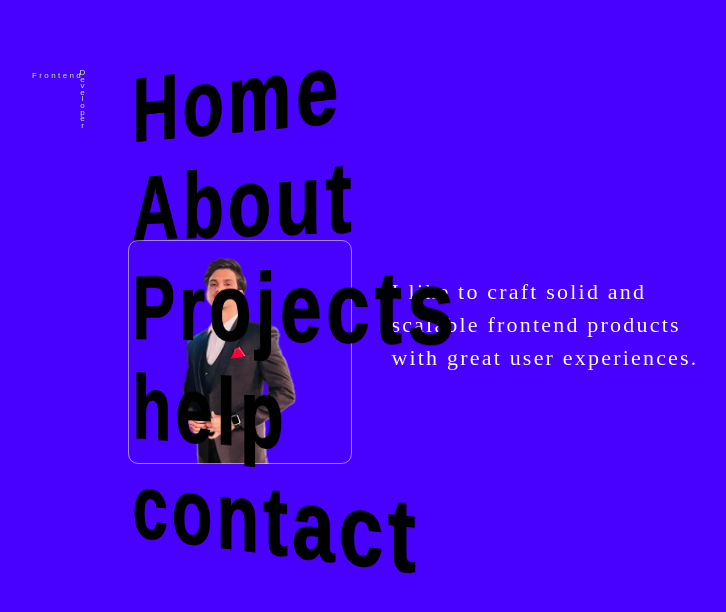
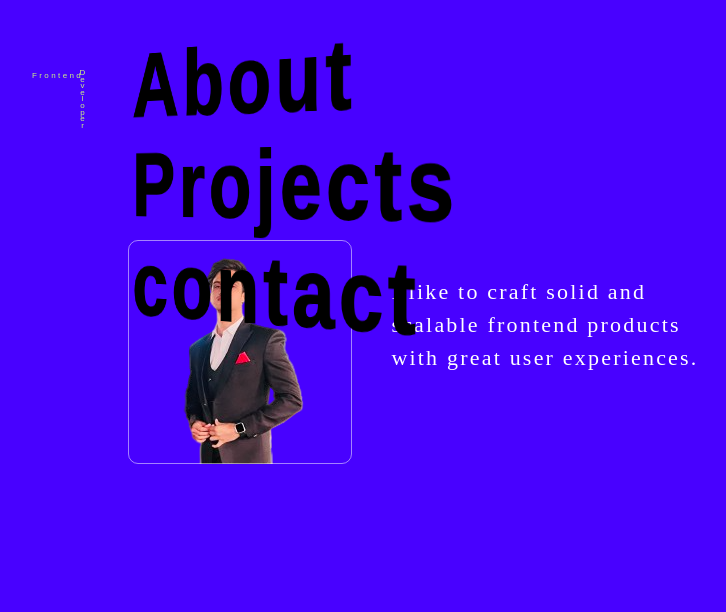
Before and after one commit to Shoaibk2604/my-portfolio, a React (Create React App) app: page / in a window 1280 px wide. Shown: the top 612 px of the page, without its empty margins (64-790 px from the left). Built offline with nearby package versions, Linux system fonts and the light colour scheme.

Commit message:
page-animation

```diff
--- a/package.json
+++ b/package.json
@@ -6,6 +6,7 @@
     "@testing-library/jest-dom": "^5.16.5",
     "@testing-library/react": "^13.4.0",
     "@testing-library/user-event": "^13.5.0",
+    "framer-motion": "^10.12.12",
     "react": "^18.2.0",
     "react-dom": "^18.2.0",
     "react-scripts": "5.0.1",
--- a/src/App.css
+++ b/src/App.css
@@ -34,7 +34,7 @@ body {
 
 /* Profile Card */
 .profile-container {
-  width: 14em;
+  width: 23em;
   height: 14em;
   position: fixed;
   top: 15em;
@@ -73,7 +73,6 @@ body {
 /* profile title */
 .profile-title {
   color: #ccf381;
-
 }
 .title-one {
   position: fixed;
@@ -98,14 +97,14 @@ body {
   top: 9em;
   left: 19em;
 }
-.profile-container:hover  .title-two{
+.profile-container:hover .title-two {
   top: 10.2em;
   left: 21.5em;
   writing-mode: horizontal-tb;
   letter-spacing: 0.3em;
 }
 
-.profile-info p{
+.profile-info p {
   color: #fff;
   letter-spacing: 0.1em;
   position: fixed;
@@ -114,5 +113,10 @@ body {
   left: 20.7em;
   width: 15em;
   height: 100%;
-  font-family: 'Caveat', cursive;
+  font-family: "Caveat", cursive;
 }
+
+.transition{
+  background-color: #ccf381;
+  z-index: 9999 !important;
+}
--- a/src/App.js
+++ b/src/App.js
@@ -1,10 +1,10 @@
-import './App.css';
-import Home from './pages/Home';
+import "./App.css";
+import AnimatedRoutes from "./components/AnimatedRoutes";
 
 function App() {
   return (
     <div className="App">
-      <Home/>
+        <AnimatedRoutes />
     </div>
   );
 }
--- /dev/null
+++ b/src/components/AnimatedRoutes.jsx
@@ -0,0 +1,19 @@
+import { AnimatePresence } from "framer-motion";
+import React from "react";
+import { Route, Routes, useLocation } from "react-router-dom";
+import Home from "../pages/Home";
+import Project from "../pages/Projects/Project";
+
+const AnimatedRoutes = () => {
+  const location = useLocation();
+  return (
+    <AnimatePresence>
+      <Routes location={location} key={location.pathname}>
+        <Route path="/" element={<Home />} />
+        <Route path="/project" element={<Project />} />
+      </Routes>
+    </AnimatePresence>
+  );
+};
+
+export default AnimatedRoutes;
--- a/src/components/Navigation.jsx
+++ b/src/components/Navigation.jsx
@@ -1,16 +1,17 @@
 import React from "react";
+import { Link } from "react-router-dom";
 
 const Navigation = () => {
-  return (<div className=" navigation-container">
-
-    <div className="absolute inset-y-0 right-12 navigation-wrapper uppercase ">
-      <div className="nav-btns ">Home</div>
-      <div className="nav-btns ">About</div>
-      <div className="nav-btns">Projects</div>
-      <div className="nav-btns">help</div>
-      <div className="nav-btns">contact</div>
+  return (
+    <div className=" navigation-container">
+      <div className="absolute inset-y-0 right-12 navigation-wrapper uppercase ">
+        <div className="nav-btns ">About</div>
+        <Link to={"/project"}>
+          <div className="nav-btns">Projects</div>
+        </Link>
+        <div className="nav-btns">contact</div>
+      </div>
     </div>
-  </div>
   );
 };
 
--- a/src/components/Profile.jsx
+++ b/src/components/Profile.jsx
@@ -17,7 +17,7 @@ const Profile = () => {
         </div>
       </div>
         <div className="profile-img">
-          <img src={profile} alt="Profile picture" />
+          <img src={profile} alt="Profile" />
         </div>
       </div>
     </>
--- /dev/null
+++ b/src/components/Transition.jsx
@@ -0,0 +1,28 @@
+import React from "react";
+import { motion } from "framer-motion";
+const Transition = () => {
+  return (
+    <>
+      <motion.div
+        className="fixed top-0 bottom-0 right-full w-screen h-screen z-30 bg-indigo-700 "
+        initial={{ x: "100%", width: "100%" }}
+        animate={{ x: "0%", width: "0%" }}
+        transition={{ duration: 0.6, ease: "easeInOut" }}
+      />
+      <motion.div
+        className="fixed top-0 bottom-0 right-full w-screen h-screen z-20 bg-indigo-600 "
+        initial={{ x: "100%", width: "100%" }}
+        animate={{ x: "0%", width: "0%" }}
+        transition={{ delay: 0.2, duration: 0.6, ease: "easeInOut" }}
+      />
+      <motion.div
+        className="fixed top-0 bottom-0 right-full w-screen h-screen z-10 bg-indigo-400 "
+        initial={{ x: "100%", width: "100%" }}
+        animate={{ x: "0%", width: "0%" }}
+        transition={{ delay: 0.4, duration: 0.6, ease: "easeInOut" }}
+      />
+    </>
+  );
+};
+
+export default Transition;
--- a/src/index.js
+++ b/src/index.js
@@ -3,11 +3,14 @@ import ReactDOM from 'react-dom/client';
 import './index.css';
 import App from './App';
 import reportWebVitals from './reportWebVitals';
+import { BrowserRouter } from 'react-router-dom';
 
 const root = ReactDOM.createRoot(document.getElementById('root'));
 root.render(
   <React.StrictMode>
-    <App />
+    <BrowserRouter>
+    <App  />
+    </BrowserRouter>
   </React.StrictMode>
 );
 
--- a/src/pages/Home.jsx
+++ b/src/pages/Home.jsx
@@ -1,14 +1,15 @@
 import React from "react";
 import Navigation from "../components/Navigation";
 import Profile from "../components/Profile";
+import Transition from "../components/Transition";
+const Home = () => {
+  return (
 
-const Home = () => {
-
-  return (
-      <div className="container ">
-        <Profile/>
-        <Navigation />
-      </div>
+    <div className="container">
+      <Transition/>
+      <Profile />
+      <Navigation />
+    </div>
   );
 };
 
--- /dev/null
+++ b/src/pages/Projects/Project.jsx
@@ -0,0 +1,15 @@
+import React from "react";
+import Transition from "../../components/Transition";
+
+const Project = () => {
+  return (
+    <>
+      <Transition />
+      <div className="project-container">
+        <div className="project-page-heading "><h2 className="uppercase text-5xl">Personal projects</h2></div>
+      </div>
+    </>
+  );
+};
+
+export default Project;
```
Also changed, not shown: 1 other file (tests, documents, lock files or other folders).
